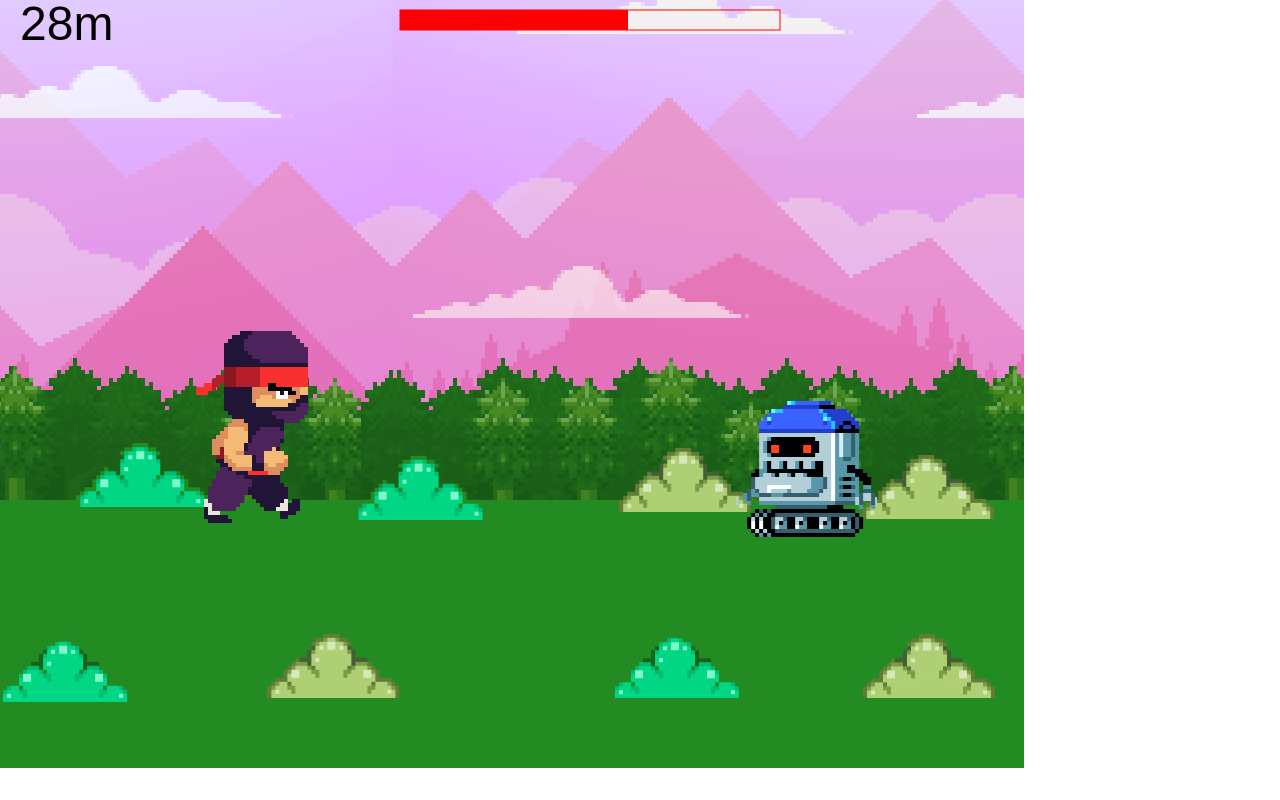
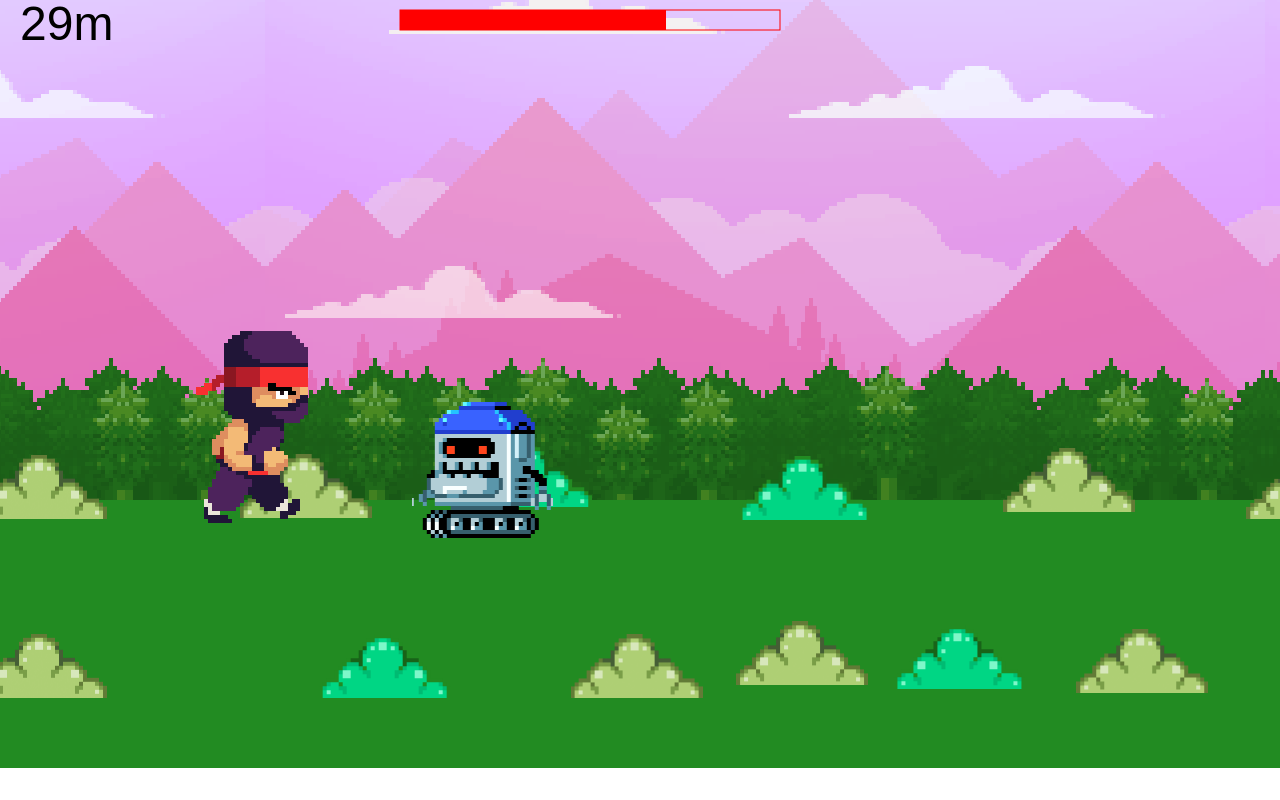
Before and after one commit to marcin-czaniecki/Ninja, a website with bundled scripts: page src/index.html in a window 1280 px wide. Built offline with nearby package versions, Linux system fonts and the light colour scheme.

Commit message:
Update 1.0.1 scaling game difficulty and full width game on the window browser

```diff
--- a/package.json
+++ b/package.json
@@ -1,6 +1,6 @@
 {
   "name": "ninja",
-  "version": "1.0.0",
+  "version": "1.0.1",
   "description": "Gama about ninja",
   "main": "index.js",
   "scripts": {
--- a/src/data.mjs
+++ b/src/data.mjs
@@ -4,7 +4,7 @@ import { Animation } from "./animations/animations.mjs";
 import { createImage } from "./helpers/helpers.mjs";
 import { Player } from "./player/player.mjs";
 
-export const area = new Area(1024, 768, 540, 1000);
+export const area = new Area(window.innerWidth, 768, 540, 1000);
 
 export const player = new Player(
   area,
--- a/src/index.js
+++ b/src/index.js
@@ -14,6 +14,18 @@ const rules = {
   gameOverGameMode: 1,
   screenShake: false,
 };
+//scaling game difficulty over time
+setInterval(() => {
+  robot.spawn.maxMobs += 1;
+  if (robot.spawn.distance.min > 400) {
+    robot.spawn.distance.min -= 100;
+  }
+  console.log("More robots!");
+  setTimeout(() => {
+    robot.horizontal.speed += 1;
+    console.log("The robots got new oil will be faster!");
+  }, 10000);
+}, 30000);
 
 const robots = [];
 // Preparation
--- a/src/main.css
+++ b/src/main.css
@@ -5,7 +5,10 @@
 }
 
 body {
+  display: flex;
   margin: 0px;
   padding: 0px;
+  justify-content: center;
+  align-items: center;
   overflow: hidden;
 }
--- a/src/mobs/Mob.mjs
+++ b/src/mobs/Mob.mjs
@@ -20,10 +20,10 @@ export class MobBasicParameter {
     this.horizontal = { acceleration: 1, speed: 5 };
     this.vertical = { acceleration: 1, speed: 0 };
     this.spawn = {
-      maxMobs: 3,
+      maxMobs: Math.round(window.innerWidth / 400),
       distance: {
-        max: 1200,
-        min: 400,
+        max: window.innerWidth,
+        min: window.innerWidth / 2,
       },
     };
     this.collisionRectangle = {
--- a/src/world/World.mjs
+++ b/src/world/World.mjs
@@ -25,6 +25,11 @@ export class Area {
     context.drawImage(
       backgroundImage,
       backgroundX + this.backgroundWidth,
+      -210
+    );
+    context.drawImage(
+      backgroundImage,
+      backgroundX + this.backgroundWidth + this.backgroundWidth,
       -210
     );
   }
```
